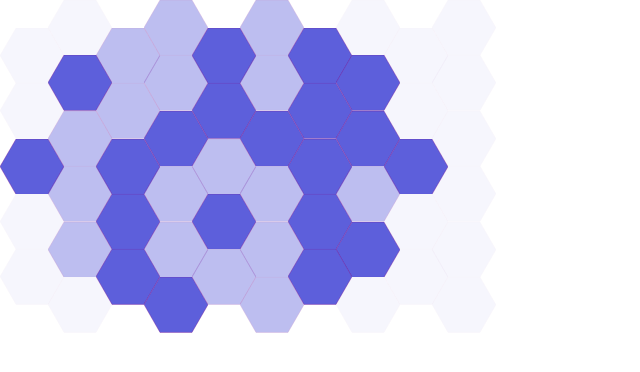
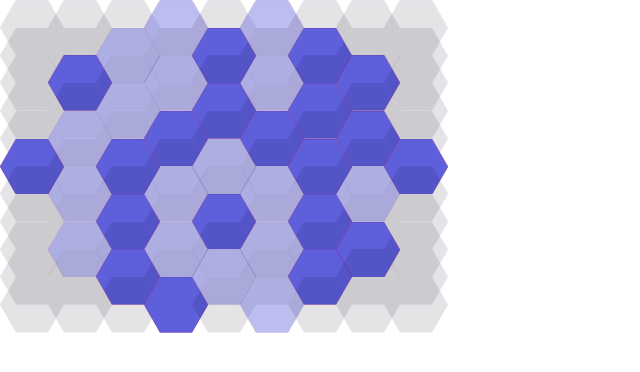
Before and after one commit to x-roocky/ice-block, a React (Create React App) app: page / in a window 1280 px wide. Shown: the top 372 px of the page, without its empty margins (0-640 px from the left). Built offline with nearby package versions, Linux system fonts and the light colour scheme.

Commit message:
refactor: 简化Layout输入结构

```diff
--- a/src/components/GameBoard/Board.tsx
+++ b/src/components/GameBoard/Board.tsx
@@ -2,17 +2,17 @@ import React from 'react'
 import { Layout } from './Layout'
 
 const colors: (0 | 1 | 2)[][] = [
-  [0, 2, 2, 0, 0],
-  [0, 2, 1, 1, 0],
-  [1, 2, 2, 1, 0],
-  [0, 2, 1, 1, 0],
-  [2, 1, 1, 1, 0],
-  [1, 1, 2, 1, 1],
-  [2, 2, 2, 2, 0],
-  [0, 1, 1, 1, 0],
-  [2, 2, 2, 1, 0],
-  [0, 1, 2, 1, 0],
-  [0, 1, 2, 0, 0]
+  [0, 0, 0, 2, 0, 2, 0, 0, 0],
+  [0, 0, 2, 0, 1, 0, 1, 0, 0],
+  [0, 1, 0, 2, 0, 2, 0, 1, 0],
+  [0, 0, 2, 0, 1, 0, 1, 0, 0],
+  [0, 2, 0, 1, 0, 1, 0, 1, 0],
+  [1, 0, 1, 0, 2, 0, 1, 0, 1],
+  [0, 2, 0, 2, 0, 2, 0, 2, 0],
+  [0, 0, 1, 0, 1, 0, 1, 0, 0],
+  [0, 2, 0, 2, 0, 2, 0, 1, 0],
+  [0, 0, 1, 0, 2, 0, 1, 0, 0],
+  [0, 0, 0, 1, 0, 2, 0, 0, 0]
 ]
 
 export function Board () {
--- a/src/components/GameBoard/Layout.tsx
+++ b/src/components/GameBoard/Layout.tsx
@@ -11,9 +11,9 @@ export function Layout (props: LayoutProps) {
 
   const ices = colors.map((row, i) => {
     const rowIce = row.map((color, j) => (
-      <div key={j}>
-        <Ice color={color} />
-      </div>
+        <div key={j}>
+          <Ice color={color} />
+        </div>
     ))
 
     return (
@@ -22,7 +22,7 @@ export function Layout (props: LayoutProps) {
         className={classes['crood-x']}
         style={{
           position: 'absolute',
-          left: i % 2 === 0 ? '3em' : '0em',
+          left: '0em',
           top: `${i * 1.732051}em`
         }}
       >
--- a/src/components/GameBoard/style/game-board.module.css
+++ b/src/components/GameBoard/style/game-board.module.css
@@ -1,6 +1,6 @@
 .ice-0 {
-  fill:rgb(93, 95, 219);
-  opacity:0.05;
+  fill:rgb(5, 5, 22);
+  opacity:0.1;
   stroke:purple;
   stroke-width:2;
 }
@@ -23,5 +23,5 @@
 }
 
 .crood-x div {
-  width: 6em;
+  width: 3em;
 }
```
